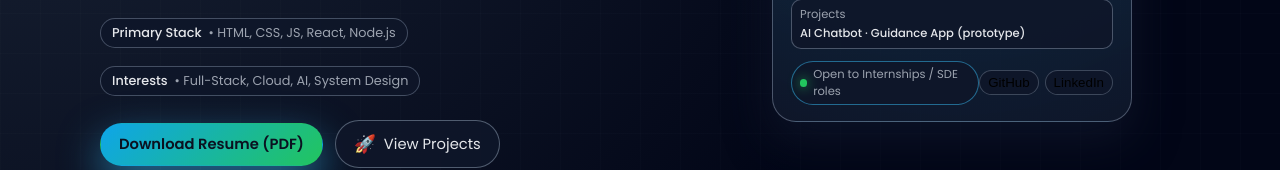
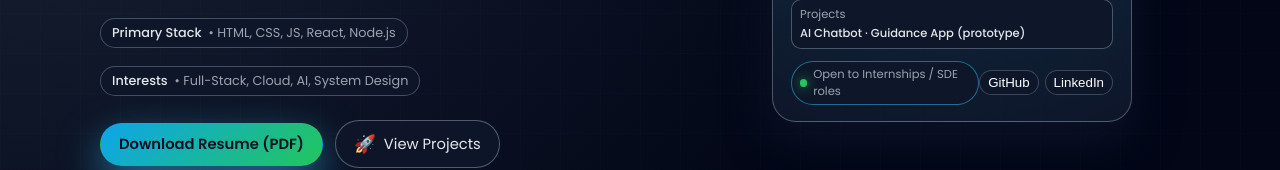
Before and after one commit to Rohan-Landge/mainPortfolio, a website: page index.html in a window 1280 px wide. Shown: the part 427-597 px from the top of the page. Drawn offline with Linux system fonts and the light colour scheme.

Commit message:
Update index.html
Add styles to GitHub and LinkedIn buttonsgithub linkdin link text color change

```diff
--- a/index.html
+++ b/index.html
@@ -109,8 +109,8 @@
               <i></i> Open to Internships / SDE roles
             </span>
             <div class="mini-links">
-              <button class="mini-link" onclick="openLink('https://github.com/Rohan-Landge')">GitHub</button>
-              <button class="mini-link" onclick="openLink('https://www.linkedin.com/in/rohan-landge')">LinkedIn</button>
+              <button class="mini-link" onclick="openLink('https://github.com/Rohan-Landge')" style="color:white;">GitHub</button>
+              <button class="mini-link" onclick="openLink('https://www.linkedin.com/in/rohan-landge')" style="color:white;">LinkedIn</button>
             </div>
           </div>
         </div>
```
